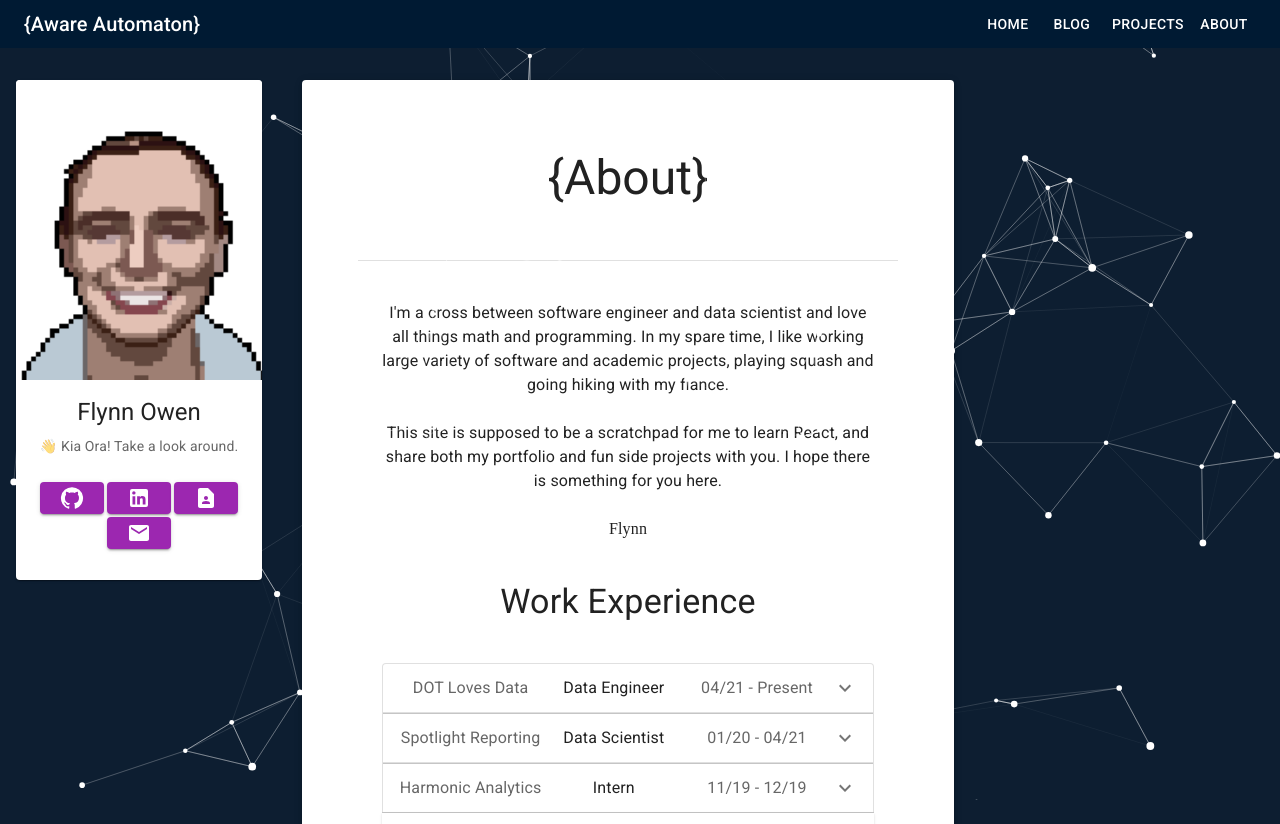
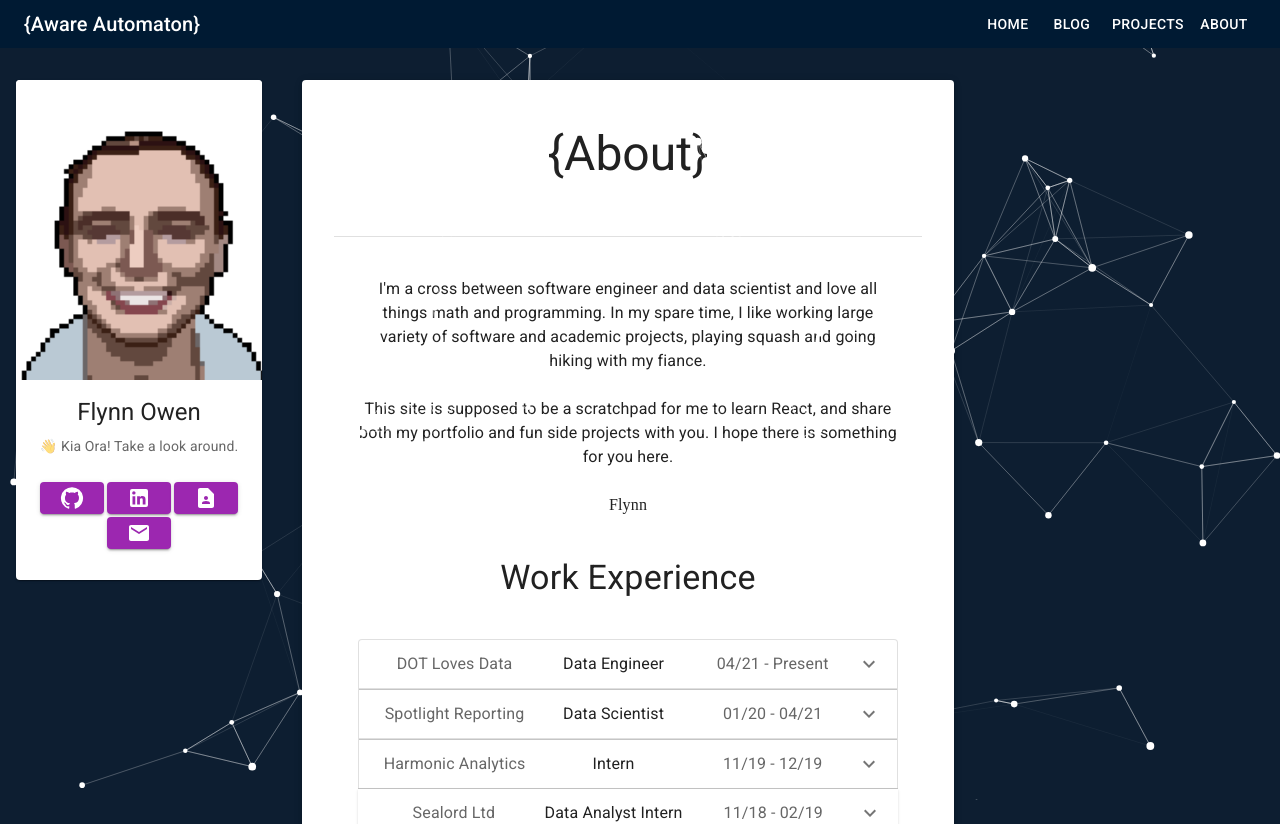
Before and after one commit to FlynnOwen/aware-automaton, a React (Create React App) app in the folder flynn-website/: page /about in a window 1280 px wide. Shown: the top 824 px of the page. Built offline with nearby package versions, Linux system fonts and the light colour scheme.

Commit message:
reduce padding in body

```diff
--- a/flynn-website/src/components/body/body.js
+++ b/flynn-website/src/components/body/body.js
@@ -5,7 +5,7 @@ function CustomBody(props) {
 
   return (
     <Fade in={true} timeout={{ enter: 1000 }}>
-      <Paper elevation={3} sx={{ mt: 5, mb: 5, padding:5, textAlign: "center" }}>
+      <Paper elevation={3} sx={{ mt: 5, mb: 5, padding:2, textAlign: "center" }}>
         <Typography variant="h3" padding="30px">&#123;{props.title}&#125;</Typography>
         <Divider variant="middle" sx={{ mt: 3 }} />
         {props.body}
--- a/flynn-website/src/pages/blog/blognav.js
+++ b/flynn-website/src/pages/blog/blognav.js
@@ -16,7 +16,7 @@ function BlogNav(props) {
 
   return (
     <Fade in={true} timeout={{enter: 1000}}>
-    <Paper sx={{mt: 5, ml: 2, mr: 2, width: 250, padding: 5, textAlign:"center"}}>
+    <Paper sx={{mt: 5, ml: 2, mr: 2, width: 250, padding: 2, textAlign:"center"}}>
         <Typography variant="h4" padding="30px" sx={{mb: 3}}> Blog Posts </Typography>
     <List sx={style} component="nav" aria-label="mailbox folders">
     <Divider component="li" />
```
